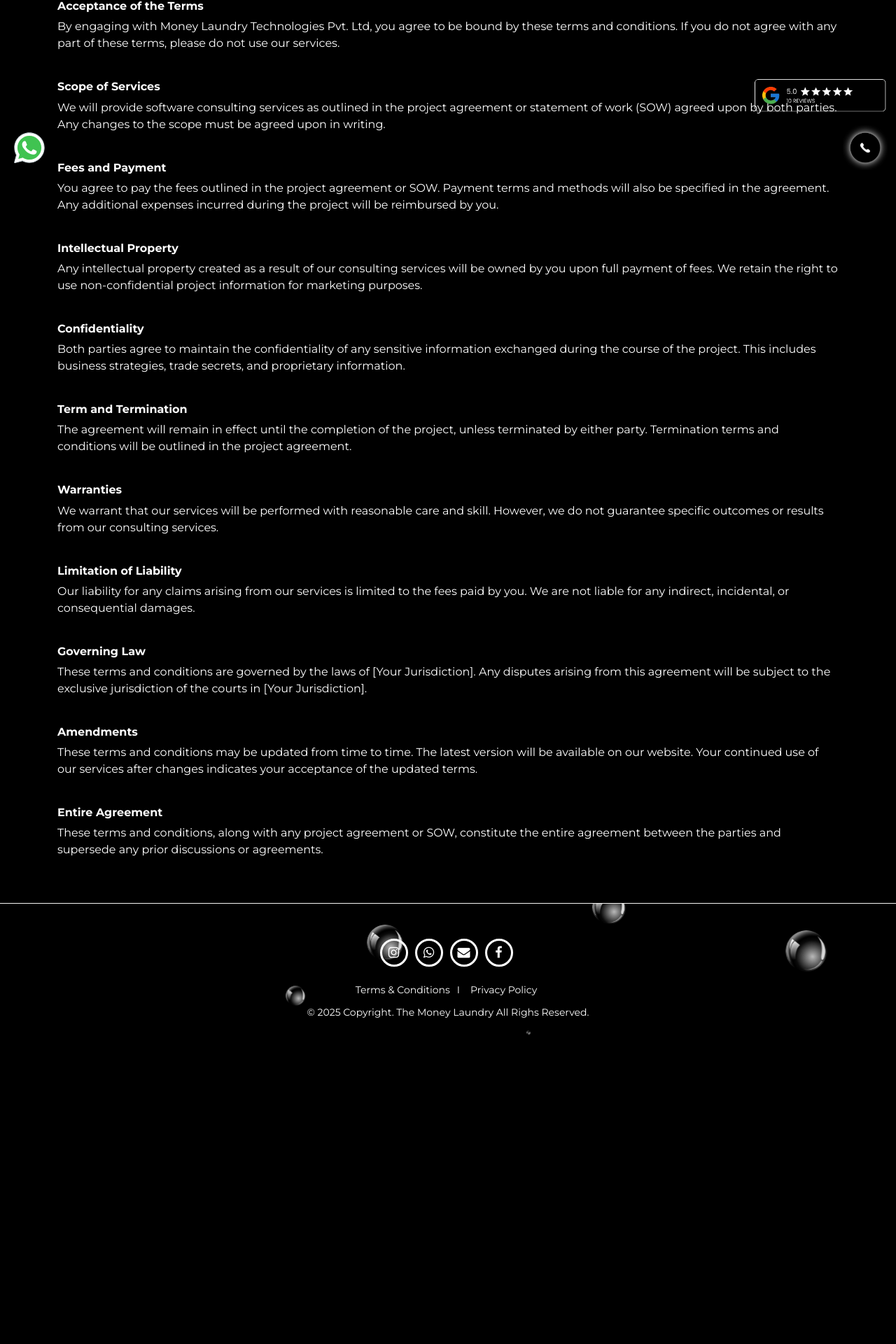
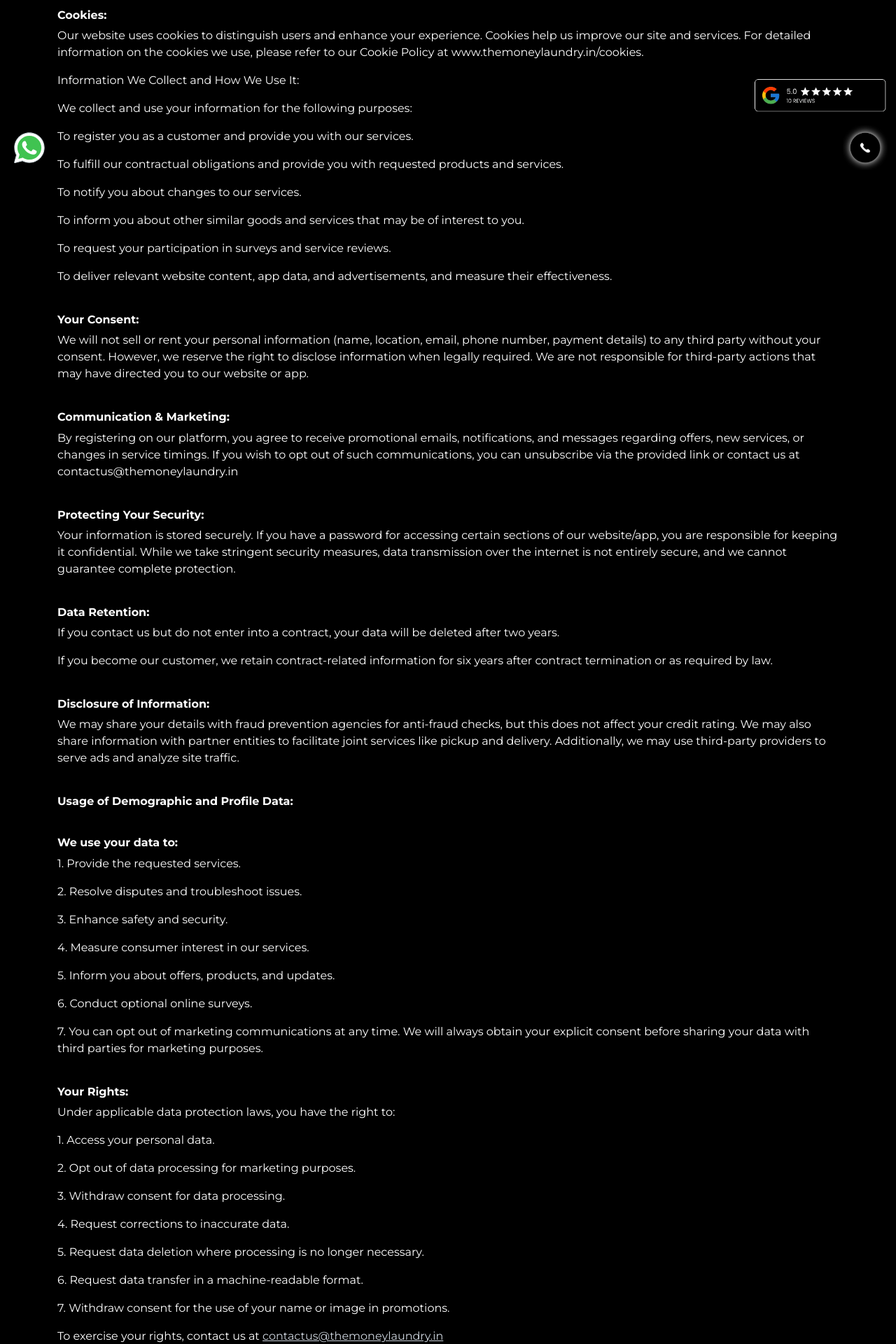
Before and after one commit to satyamdube/money_laundary, a React (Create React App) app: page /privacy in a window 1280 px wide. Shown: the part 533-2453 px from the top of the page at 70% size. Before the commit the page ends 2025 px from the top, so only its background shows below. Built offline with nearby package versions, Linux system fonts and the light colour scheme.

Commit message:
changes for ui and email
changes for ui and email

```diff
--- a/src/dashboard/index.js
+++ b/src/dashboard/index.js
@@ -73,6 +73,20 @@ const Dashboard = () => {
     }
   };
 
+  const sendEmailToCustomer = async (orderId) => {
+    try {
+      const response = await axios.post("https://dev.moneylaundry.wenidi.com/api/book_now/email_customer", {
+        orderId,
+      });
+      if (response.status===200) {
+        alert("Email sent to customer successfully");
+      } else {
+        alert("Failed to send email");
+      }
+    } catch (error) {
+      alert("Error sending email");
+    }
+  };
 
   // Handle Search Filter
   const handleSearch = (e) => {
@@ -90,6 +104,7 @@ const Dashboard = () => {
   // Define columns for the table
   const columns = React.useMemo(
     () => [
+      { Header: "Order ID", accessor: "order_id" },
       {
         Header: "Order Pickup Date",
         accessor: "order_pickup_date",
@@ -103,6 +118,15 @@ const Dashboard = () => {
       { Header: "Customer Email", accessor: "customer_email" },
       { Header: "Customer Phone", accessor: "customer_phone" },
       { Header: "Customer Instruction", accessor: "order_instruction" },
+      {
+        Header: "Order Ready",
+        accessor: "order_ready",
+        Cell: ({ row }) => (
+          <button onClick={() => sendEmailToCustomer(row.original.order_id)}>
+            Send Email
+          </button>
+        ),
+      },
     ],
     []
   );
--- a/src/footer/index.js
+++ b/src/footer/index.js
@@ -2,6 +2,13 @@ import React from 'react';
 import { NavLink } from 'react-router-dom';
 import './footer.css';
 const Footer = () => {
+
+  const handleCall = (phoneNumber) => {
+    setTimeout(() => {
+      window.location.href = `tel:${phoneNumber}`;
+    }, 10000);
+  };
+
   return (
     <footer id="colophon" className="site-footer" role="contentinfo">
       <span className="Whatsapp-widg">
@@ -12,8 +19,8 @@ const Footer = () => {
         </svg>
         </a>
       </span>
-      <span className="cc-calto-action-ripple">
-        <a href="tel:+91 92666 12700"><img src="./images/callIcon.png" alt="call"/></a><span className="num"></span>
+      <span className="cc-calto-action-ripple" onClick={() => handleCall("+919266612700")}>
+        <img src="./images/callIcon.png" alt="call"/><span className="num"></span>
       </span>
 	<div className="container">
 		<div className="site-info">
--- a/src/privacy/index.js
+++ b/src/privacy/index.js
@@ -8,59 +8,89 @@ const Privacy = () => {
 		<Header/>
         <div className="mt-5">
             <div className="container">
-                <div className="dataBoxInfo">
+                <div className="dataBoxxInfo">
                     <h3>Privacy Policy</h3>
-                    <p>This Privacy Policy is designed to govern the manner in which Money Laundry uses, maintains.</p>
+                    <p>The Money Laundry ("we", "our", "us") is committed to safeguarding the confidentiality and security of our customers, website, and mobile app users ("you", "your"). We declare that your personal information will not be disclosed to any third party unless required to provide a service to you. By accessing our website/app, you acknowledge reading and understanding this Privacy Policy and agree to be bound by its terms.</p>
                     <div><span className="washingLiner"></span></div>
                 </div>
                 <div className="perfectInfoFooter mb-5">
                 <div className="row featurette">
     <div className="col-sm-12">
         <div className="info-hsn">
-            <p>
+            {/* <p>
                 Published on 28th June 2021 This is as Agreement Between you or the entity that you represent (hereinafter “You” or “Your”) and Money Laundry TECHNOLOGIES PVT. LTD. (hereinafter “Money Laundry”) Governing your use of Money Laundry suite of
                 online Business.
-            </p>
+            </p> */}
         </div>
         <div className="info-hsn">
-            <h2>Terms Of Use</h2>
+            <h2>Cookies: </h2>
             <p>
-                We would request you to kindly read the terms of service carefully and consider these as the terms of agreement between you and us. This governs the use and access to the website and the services to you and your associates.
+            Our website uses cookies to distinguish users and enhance your experience. Cookies help us improve our site and services. For detailed information on the cookies we use, please refer to our Cookie Policy at www.themoneylaundry.in/cookies.
             </p>
+            <p>Information We Collect and How We Use It:</p>
+            <p>We collect and use your information for the following purposes:</p>
+            <p>To register you as a customer and provide you with our services.</p>
+            <p>To fulfill our contractual obligations and provide you with requested products and services.</p>
+            <p>To notify you about changes to our services.</p>
+            <p>To inform you about other similar goods and services that may be of interest to you.</p>
+            <p>To request your participation in surveys and service reviews.</p>
+            <p>To deliver relevant website content, app data, and advertisements, and measure their effectiveness.</p>
+
         </div>
         <div className="info-hsn">
-            <h2>Acceptance of the Terms</h2>
-            <p>By engaging with Money Laundry Technologies Pvt. Ltd, you agree to be bound by these terms and conditions. If you do not agree with any part of these terms, please do not use our services.</p>
+            <h2>Your Consent:</h2>
+            <p>We will not sell or rent your personal information (name, location, email, phone number, payment details) to any third party without your consent. However, we reserve the right to disclose information when legally required. We are not responsible for third-party actions that may have directed you to our website or app.</p>
         </div>
         <div className="info-hsn">
-            <h2>Scope of Services</h2>
-            <p>We will provide software consulting services as outlined in the project agreement or statement of work (SOW) agreed upon by both parties. Any changes to the scope must be agreed upon in writing.</p>
+            <h2>Communication & Marketing:</h2>
+            <p>By registering on our platform, you agree to receive promotional emails, notifications, and messages regarding offers, new services, or changes in service timings. If you wish to opt out of such communications, you can unsubscribe via the provided link or contact us at contactus@themoneylaundry.in</p>
         </div>
         <div className="info-hsn">
-            <h2>Fees and Payment</h2>
-            <p>You agree to pay the fees outlined in the project agreement or SOW. Payment terms and methods will also be specified in the agreement. Any additional expenses incurred during the project will be reimbursed by you.</p>
+            <h2>Protecting Your Security:</h2>
+            <p>Your information is stored securely. If you have a password for accessing certain sections of our website/app, you are responsible for keeping it confidential. While we take stringent security measures, data transmission over the internet is not entirely secure, and we cannot guarantee complete protection.</p>
         </div>
         <div className="info-hsn">
-            <h2>Intellectual Property</h2>
-            <p>Any intellectual property created as a result of our consulting services will be owned by you upon full payment of fees. We retain the right to use non-confidential project information for marketing purposes.</p>
+            <h2>Data Retention:</h2>
+            <p>If you contact us but do not enter into a contract, your data will be deleted after two years.</p>
+            <p>If you become our customer, we retain contract-related information for six years after contract termination or as required by law.</p>
         </div>
         <div className="info-hsn">
-            <h2>Confidentiality</h2>
-            <p>Both parties agree to maintain the confidentiality of any sensitive information exchanged during the course of the project. This includes business strategies, trade secrets, and proprietary information.</p>
+            <h2>Disclosure of Information:</h2>
+            <p>We may share your details with fraud prevention agencies for anti-fraud checks, but this does not affect your credit rating. We may also share information with partner entities to facilitate joint services like pickup and delivery. Additionally, we may use third-party providers to serve ads and analyze site traffic.</p>
         </div>
         <div className="info-hsn">
-            <h2>Term and Termination</h2>
-            <p>The agreement will remain in effect until the completion of the project, unless terminated by either party. Termination terms and conditions will be outlined in the project agreement.</p>
-            <h2>Warranties</h2>
-            <p>We warrant that our services will be performed with reasonable care and skill. However, we do not guarantee specific outcomes or results from our consulting services.</p>
-            <h2>Limitation of Liability</h2>
-            <p>Our liability for any claims arising from our services is limited to the fees paid by you. We are not liable for any indirect, incidental, or consequential damages.</p>
-            <h2>Governing Law</h2>
-            <p>These terms and conditions are governed by the laws of [Your Jurisdiction]. Any disputes arising from this agreement will be subject to the exclusive jurisdiction of the courts in [Your Jurisdiction].</p>
-            <h2>Amendments</h2>
-            <p>These terms and conditions may be updated from time to time. The latest version will be available on our website. Your continued use of our services after changes indicates your acceptance of the updated terms.</p>
-            <h2>Entire Agreement</h2>
-            <p>These terms and conditions, along with any project agreement or SOW, constitute the entire agreement between the parties and supersede any prior discussions or agreements.</p>
+            <h2>Usage of Demographic and Profile Data:</h2>
+            <h2>We use your data to:</h2>
+            <p>1. Provide the requested services.</p>
+            <p>2. Resolve disputes and troubleshoot issues.</p>
+            <p>3. Enhance safety and security.</p>
+            <p>4. Measure consumer interest in our services.</p>
+            <p>5. Inform you about offers, products, and updates.</p>
+            <p>6. Conduct optional online surveys.</p>
+            <p>7. You can opt out of marketing communications at any time. We will always obtain your explicit consent before sharing your data with third parties for marketing purposes.</p>
+        </div>
+        <div className="info-hsn">
+            <h2>Your Rights:</h2>
+            <p>Under applicable data protection laws, you have the right to:</p>
+            <p>1. Access your personal data.</p>
+            <p>2. Opt out of data processing for marketing purposes.</p>
+            <p>3. Withdraw consent for data processing.</p>
+            <p>4. Request corrections to inaccurate data.</p>
+            <p>5. Request data deletion where processing is no longer necessary.</p>
+            <p>6. Request data transfer in a machine-readable format.</p>
+            <p>7. Withdraw consent for the use of your name or image in promotions.</p>
+            <p>To exercise your rights, contact us at <a className="textDecor" href="mailto:contactus@themoneylaundry.in">contactus@themoneylaundry.in </a></p>
+        </div>
+        <div className="info-hsn">
+            <h2>Third-Party Links:</h2>
+            <p>Our website and app may contain links to third-party websites. These sites have independent privacy policies, and we are not responsible for their practices. Please review their policies before submitting any personal information.</p>
+        </div>
+        <div className="info-hsn">
+            <h2>Changes to Privacy Policy:</h2>
+            <p>We may update this Privacy Policy at any time. The revised policy takes effect immediately upon posting. Please review this page periodically for updates.</p>
+        </div>
+        <div className="info-hsn">
+        <h2>For any queries, contact our customer support team at <a className="textDecor" href="mailto:contactus@themoneylaundry.in">contactus@themoneylaundry.in</a>.</h2>
         </div>
     </div>
 </div>
--- a/src/privacy/privacy.css
+++ b/src/privacy/privacy.css
@@ -18,13 +18,13 @@
     min-height:100vh;
     border-top:1px solid #fff;
 }
-.dataBoxInfo{
+.dataBoxxInfo{
     max-width: 783px;
     margin: 0 auto;
     position: relative;
     z-index: 9;
 }
-.dataBoxInfo h3{
+.dataBoxxInfo h3{
     font-weight: 600;
     font-size: 30px;
     line-height: 30px;
@@ -32,10 +32,10 @@
     color: #fff;
     position: relative;
 }
-.dataBoxInfo h3:after {
+.dataBoxxInfo h3:after {
     content: '';
     position: absolute;
-    width: 75px;
+    width: 220px;
     height: 1px;
     background: #FFFFFF;
     margin: 0 auto;
@@ -43,7 +43,7 @@
     right: 0;
     bottom: -12px;
 }
-.dataBoxInfo  p{
+.dataBoxxInfo  p{
     font-weight: 400;
     font-size: 22px;
     line-height: 44px;
@@ -75,3 +75,7 @@
     font-weight:700;
     margin-top:40px;
 }
+.textDecor {
+    color: rgb(205 212 221);
+    text-decoration: underline;
+}
```
